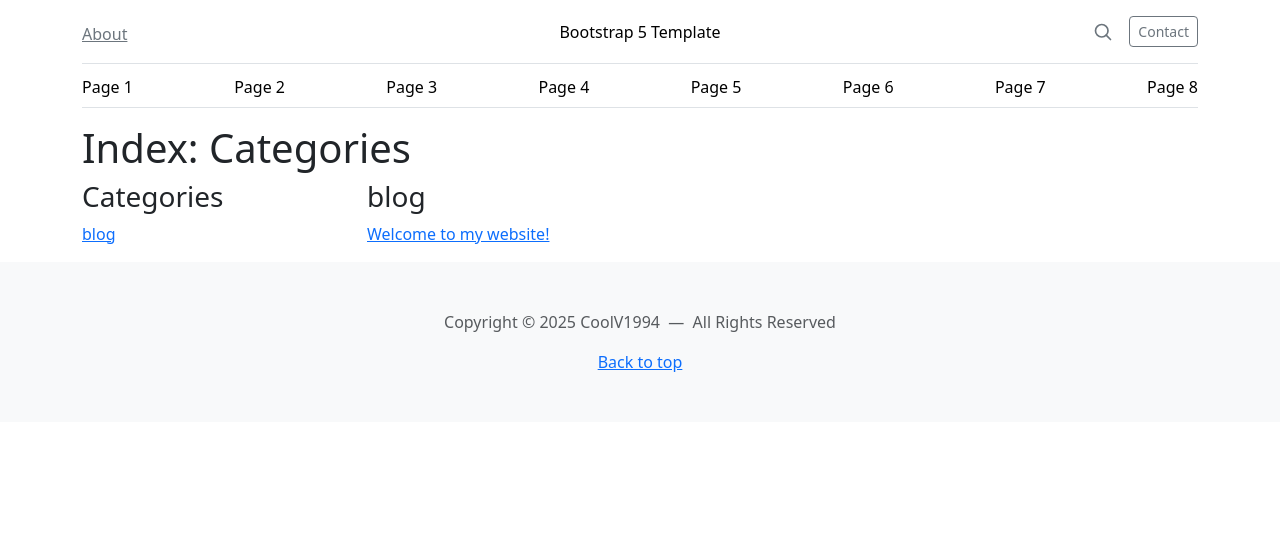
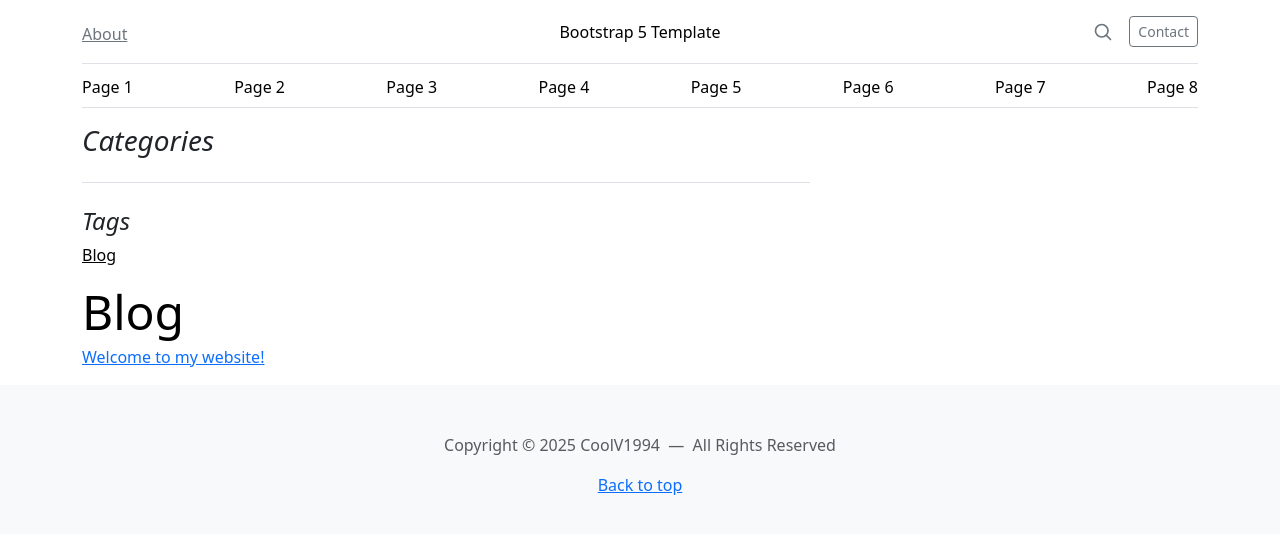
Before and after one commit to CoolV1994/Template-Bootstrap-5, a Jekyll site: the page built from categories.html, in a window 1280 px wide. Shown: the top 534 px of the page. Built offline with Jekyll 4.4.1, drawn with Linux system fonts in a browser that asks for light colours.

Commit message:
Update categories.html

```diff
--- a/categories.html
+++ b/categories.html
@@ -3,48 +3,35 @@ layout: default
 title: Categories
 ---
 
-<div class="page-header">
-	<h1>Index: Categories</h1>
-</div><!-- /.title -->
+	<div id="blog" class="row g-5">
+		<div id="blog-posts" class="col-md-8">
+			<h3 class="pb-4 mb-4 fst-italic border-bottom">{{ page.title }}</h3>
 
-<div class="row">
-
-	<div class="col-sm-3 blog-sidebar">
-		<div class="sidebar-module">
-			<div class="panel panel-default" id="index">
-				<div class="panel-heading">
-					<h3 class="panel-title">Categories</h3>
-				</div><!-- /.heading -->
-				<div class="panel-body">
-					<ul class="list-unstyled">
+			<div class="col-md-4">
+				<div class="position-sticky" style="top: 2rem;">
+					<div class="mb-3">
+						<h4 class="fst-italic">Tags</h4>
+						<ul class="list-unstyled">
 {% for category in site.categories %}
-						<li><a href="#{{ category[0] }}">{{ category[0] }}</a></li>
+							<li><a class="d-flex flex-column flex-lg-row gap-3 align-items-start align-items-lg-center link-body-emphasis" href="#{{ category[0] }}">{{ category[0] | capitalize }}</a></li>
 {% endfor %}
-					</ul>
-				</div><!-- /.body -->
-			</div><!-- /.panel -->
-		</div><!-- /.module -->
-	</div><!-- /.sidebar -->
-
-	<div class="col-sm-9 blog-main">
+						</ul>
+					</div>
+				</div>
+			</div>
 
 {% for category in site.categories %}
-	<div class="panel panel-default" id="{{ category[0] }}">
-		<div class="panel-heading">
-			<h3 class="panel-title">{{ category[0] }}</h3>
-		</div><!-- /.heading -->
-		<div class="panel-body">
-			<ul class="list-unstyled">
+			<article id="{{ category[0] }}" class="blog-post">
+				<h2 class="display-5 link-body-emphasis mb-1">{{ category[0] | capitalize }}</h2>
+				<ul class="list-unstyled">
 {% for post in category[1] %}
 {% if post.url %}
-				<li><a href="{{ post.url | prepend: site.baseurl }}">{{ post.title }}</a></li>
+					<li><a href="{{ post.url | prepend: site.baseurl }}">{{ post.title }}</a></li>
 {% endif %}
 {% endfor %}
-			</ul>
-		</div><!-- /.body -->
-		</div><!-- /.panel -->
+				</ul>
+			</article>
 {% endfor %}
 
-	</div><!-- /.main -->
-
-</div><!-- /.row -->
+		</div>
+	</div>
```
